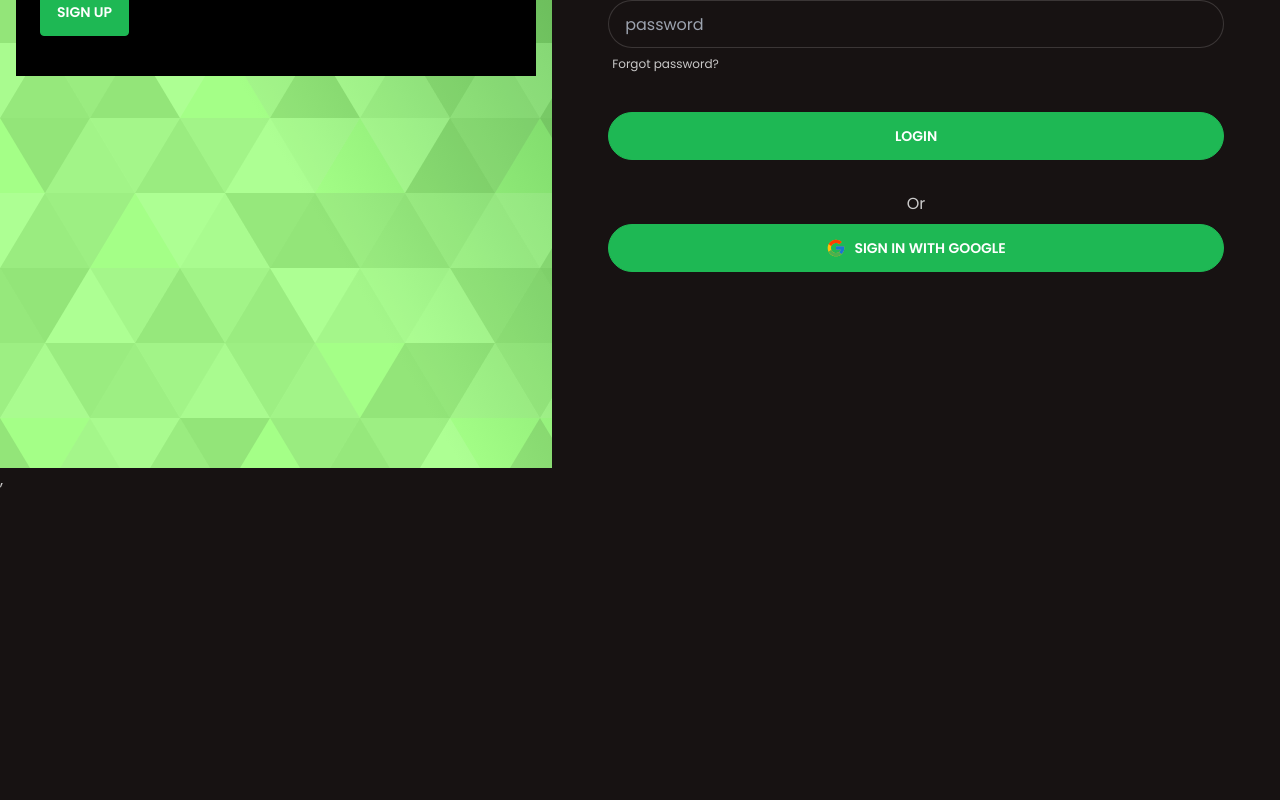
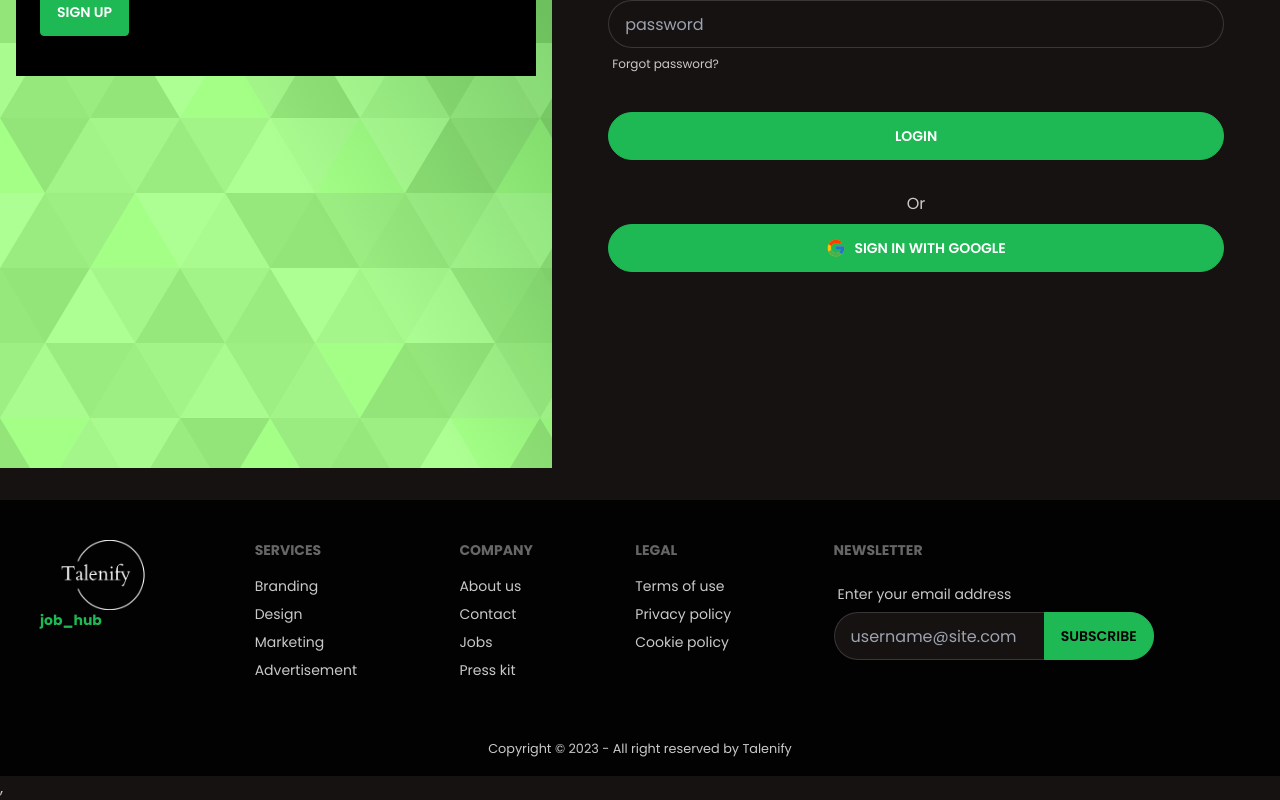
Before and after one commit to Bushra01-Dhaka/talenify, a React (Vite) app: page /login in a window 1280 px wide. Shown: the part 450-1250 px from the top of the page. Before the commit the page ends 942 px from the top, so only its background shows below. Built offline with nearby package versions, Linux system fonts and the light colour scheme; no server answers; what @lordicon/element would draw is missing.

Commit message:
Created Add Job Page and make it a private active route

```diff
--- a/src/Layout/MainLayout.jsx
+++ b/src/Layout/MainLayout.jsx
@@ -1,13 +1,14 @@
 import { Outlet } from "react-router-dom";
 import Navbar from "../ReUsed/Navbar";
 import { Toaster } from "react-hot-toast";
+import Footer from "../ReUsed/Footer";
 
 const MainLayout = () => {
     return (
         <div>
             <Navbar></Navbar>
             <Outlet></Outlet>
-
+            <Footer></Footer>
             <Toaster position="top-center" reverseOrder={false} />
         </div>
     );
--- a/src/Pages/AddJobs/AddJobs.jsx
+++ b/src/Pages/AddJobs/AddJobs.jsx
@@ -1,11 +1,143 @@
+import { useContext } from "react";
+import addJobs_img from "../../assets/addJobs/addjobs.svg";
+import { AuthContext } from "../../Provider/AuthProvider";
+import { Link } from "react-router-dom";
+
+const AddJobs = () => {
+  const { user } = useContext(AuthContext);
+  const email = user.email;
+  console.log("Add Product: ", email)
+
+  const handleAddProduct = e => {
+    e.preventDefault();
+    const form = e.target;
+    const job_title = form.title.value;
+    const deadline = form.deadline.value;
+    console.log(email,job_title,deadline)
+  }
+
+  return (
+    <div className=" my-10">
+      <div className="flex flex-col lg:flex-row gap-4 items-center">
+        <div className="lg:flex-1 items-center">
+          <img
+            className="w-full"
+            src={addJobs_img}
+            alt=""
+          />
+
+        </div>
+
+        <div className="lg:flex-1 ">
+        <h1 className="text-4xl font-bold my-4 text-primary px-4">Add Jobs</h1>
+
+        <form className="grid grid-cols-1 lg:grid-cols-2 gap-4 w-full px-4 " onSubmit={handleAddProduct}>
+          {/* <div className="grid grid-cols-1 lg:grid-cols-2 gap-4 w-full px-4 "> */}
+            {/* 1 */}
+            <div className="">
+              <label className="label">
+                <span className="label-text">Email</span>
+              </label>
+              <input
+                type="email"
+                placeholder="email"
+                name="email"
+                defaultValue={user.email}
+                className="input input-bordered rounded"
+                required
+                readOnly
+              />
+            </div>
+
+            <div className="">
+              <label className="label">
+                <span className="label-text">Job Title</span>
+              </label>
+              <input
+                type="text"
+                placeholder="Job Title"
+                name="title"
+                className="input input-bordered rounded"
+                required
+              />
+            </div>
+
+            <div className="">
+              <label className="label">
+                <span className="label-text">Deadline</span>
+              </label>
+              <input
+                type="date"
+                placeholder="Deadline"
+                name="deadline"
+                className="input input-bordered rounded"
+                required
+              />
+            </div>
+
+            <div className="">
+              <label className="label">
+                <span className="label-text">Description</span>
+              </label>
+              <textarea
+                type="text"
+                placeholder="Description"
+                name="description"
+                className="input input-bordered rounded"
+                required
+              />
+            </div>
+
+            <div className="">
+              <label className="label">
+                <span className="label-text">Category</span>
+              </label>
+              <select className="select select-bordered w-full max-w-xs rounded">
+                <option>Web Development</option>
+                <option>Digital Marketing</option>
+                <option>Graphics Design</option>
+              </select>
+            </div>
 
 
-const AddJobs = () => {
-    return (
-        <div>
-            <h1>Add Jobs</h1>
+            <div className="">
+              <label className="label">
+                <span className="label-text">Minimum Price</span>
+              </label>
+              <input
+                type="number"
+                placeholder="Minimum Price"
+                name="min-price"
+                className="input input-bordered rounded"
+                required
+              />
+            </div>
+
+            <div className="">
+              <label className="label">
+                <span className="label-text">Maximum Price</span>
+              </label>
+              <input
+                type="number"
+                placeholder="Maximum Price"
+                name="max-price"
+                className="input input-bordered rounded"
+                required
+              />
+            </div>
+
+
+          {/* </div> */}
+
+          <Link>
+          <button type="submit" className="btn btn-primary rounded my-8 w-[200px] mx-4 text-white">Add Job</button>
+        </Link>
+        </form>
+
         </div>
-    );
+      </div>
+    </div>
+  );
 };
 
 export default AddJobs;
--- /dev/null
+++ b/src/ReUsed/Footer.jsx
@@ -0,0 +1,61 @@
+import { Link } from "react-router-dom";
+import logo from "../assets/logo/logoWhite.png";
+
+const Footer = () => {
+  return (
+    <div className="mt-8 bg-base-200">
+      <footer className="footer p-10 bg-base-200 text-base-content">
+        <nav>
+           <Link to='/'>
+           <img className="h-[70px] object-cover" src={logo} alt="" />{" "}
+              <span className="text-primary font-bold">job_hub</span>
+           </Link>
+        </nav>
+
+        <nav>
+          <header className="footer-title">Services</header>
+          <a className="link link-hover">Branding</a>
+          <a className="link link-hover">Design</a>
+          <a className="link link-hover">Marketing</a>
+          <a className="link link-hover">Advertisement</a>
+        </nav>
+        <nav>
+          <header className="footer-title">Company</header>
+          <a className="link link-hover">About us</a>
+          <a className="link link-hover">Contact</a>
+          <a className="link link-hover">Jobs</a>
+          <a className="link link-hover">Press kit</a>
+        </nav>
+        <nav>
+          <header className="footer-title">Legal</header>
+          <a className="link link-hover">Terms of use</a>
+          <a className="link link-hover">Privacy policy</a>
+          <a className="link link-hover">Cookie policy</a>
+        </nav>
+        <form>
+          <header className="footer-title">Newsletter</header>
+          <fieldset className="form-control w-80">
+            <label className="label">
+              <span className="label-text">Enter your email address</span>
+            </label>
+            <div className="relative">
+              <input
+                type="text"
+                placeholder="username@site.com"
+                className="input input-bordered w-full pr-16 "
+              />
+              <button className="btn btn-primary absolute top-0 right-0 rounded-l-none">
+                Subscribe
+              </button>
+            </div>
+          </fieldset>
+        </form>
+      </footer>
+      <div className="text-center py-4">
+         <small className="text-center py-4">Copyright © 2023 - All right reserved by Talenify</small>
+         </div>
+    </div>
+  );
+};
+
+export default Footer;
--- a/src/Routes/router.jsx
+++ b/src/Routes/router.jsx
@@ -5,6 +5,7 @@ import AddJobs from "../Pages/AddJobs/AddJobs";
 import Register from "../Pages/Register/Register";
 import Login from "../Pages/Login/Login";
 import Error from "../Pages/Error/Error";
+import PrivateRoutes from "./PrivateRoutes";
 
 const router = createBrowserRouter([
     {
@@ -18,7 +19,7 @@ const router = createBrowserRouter([
         },
         {
           path:'/addJobs',
-          element: <AddJobs></AddJobs>
+          element: <PrivateRoutes><AddJobs></AddJobs></PrivateRoutes>
         },
         {
           path:'/login',
```
Also changed, not shown: src/assets/addJobs/addjobs.svg (added).
